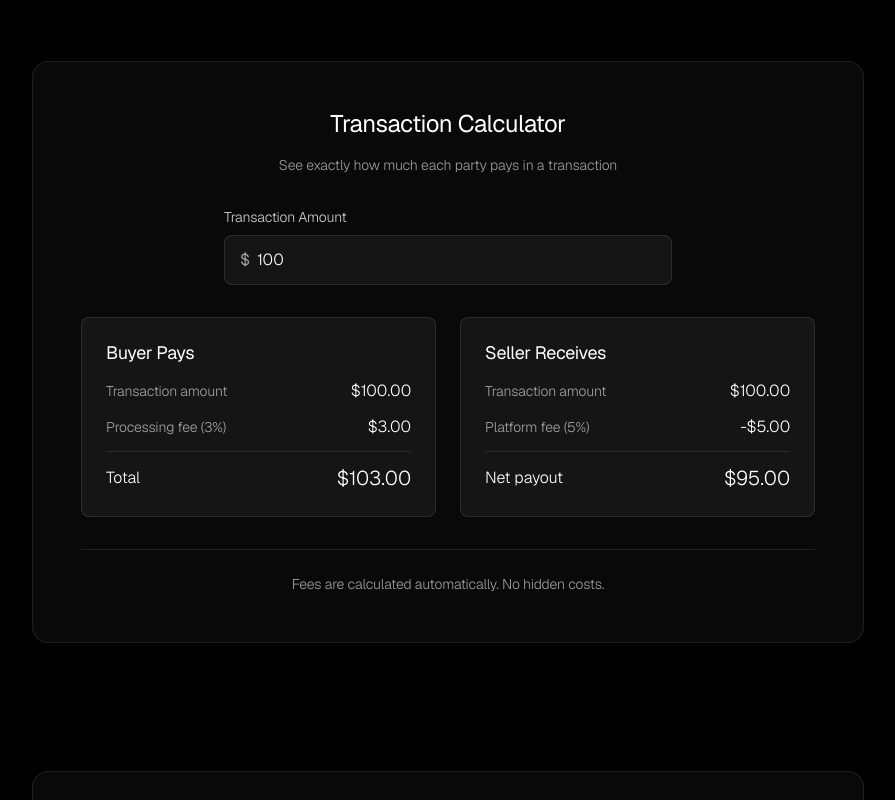
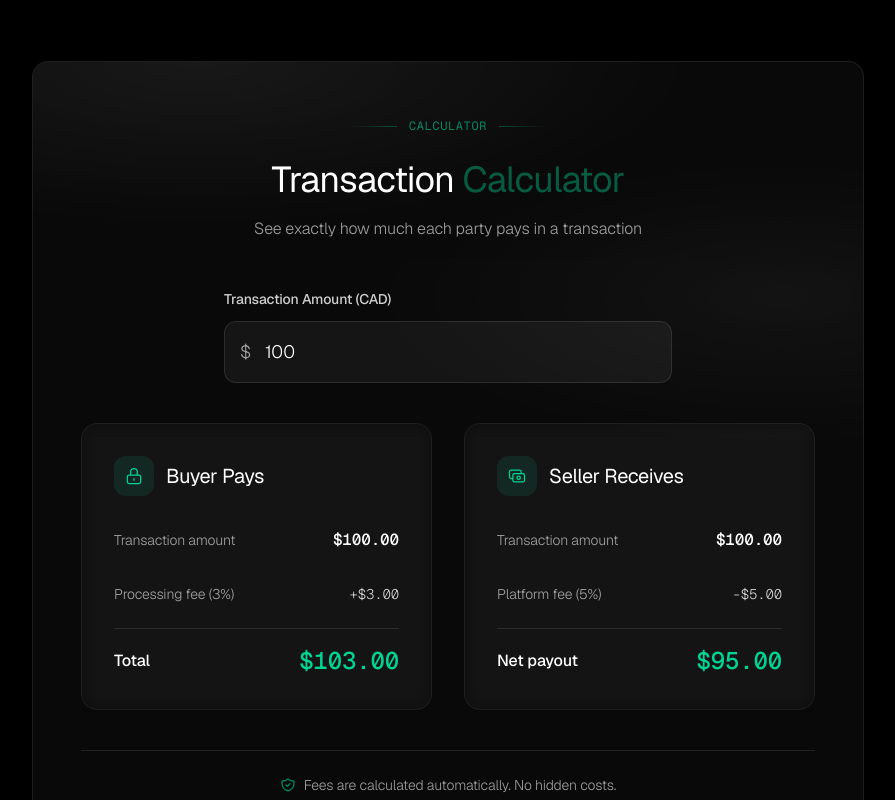
Before and after one commit to nav2424/rift, a Next.js app: page /pricing in a window 1280 px wide. Shown: the part 980-1780 px from the top of the page, without its empty margins (192-1087 px from the left). Built offline with nearby package versions, Linux system fonts and the light colour scheme; no server answers.

Commit message:
Enhance Transaction Calculator: add decorative label, better styling, icons, improved input, premium breakdown cards with hover effects

```diff
--- a/app/pricing/page.tsx
+++ b/app/pricing/page.tsx
@@ -164,20 +164,29 @@ export default function Pricing() {
 
         {/* Transaction Calculator */}
         <section className="relative max-w-4xl mx-auto px-4 sm:px-6 lg:px-8 py-16">
-          <GlassCard className="p-8 lg:p-12">
-            <div className="text-center mb-8">
-              <h2 className="text-2xl font-light text-white mb-4">Transaction Calculator</h2>
-              <p className="text-white/60 font-light text-sm">
+          <GlassCard className="p-8 lg:p-12 glass-highlight">
+            <div className="text-center mb-12">
+              <div className="inline-flex items-center gap-3 mb-6">
+                <div className="h-px w-12 bg-gradient-to-r from-transparent to-emerald-400/30" />
+                <span className="text-xs font-mono text-emerald-400/60 uppercase tracking-wider">
+                  Calculator
+                </span>
+                <div className="h-px w-12 bg-gradient-to-l from-transparent to-emerald-400/30" />
+              </div>
+              <h2 className="text-3xl sm:text-4xl font-medium text-white mb-4 tracking-tight">
+                Transaction <span className="text-emerald-400/40">Calculator</span>
+              </h2>
+              <p className="text-white/60 font-light text-base max-w-xl mx-auto">
                 See exactly how much each party pays in a transaction
               </p>
             </div>
 
-            <div className="max-w-md mx-auto mb-8">
-              <label htmlFor="amount" className="block text-sm font-light text-white/80 mb-2">
-                Transaction Amount
+            <div className="max-w-md mx-auto mb-10">
+              <label htmlFor="amount" className="block text-sm font-medium text-white/80 mb-3">
+                Transaction Amount (CAD)
               </label>
-              <div className="relative">
-                <span className="absolute left-4 top-1/2 transform -translate-y-1/2 text-white/60">$</span>
+              <div className="relative group">
+                <span className="absolute left-4 top-1/2 transform -translate-y-1/2 text-white/60 text-lg font-light">$</span>
                 <input
                   id="amount"
                   type="number"
@@ -185,58 +194,76 @@ export default function Pricing() {
                   step="0.01"
                   value={transactionAmount}
                   onChange={(e) => setTransactionAmount(e.target.value)}
-                  className="w-full pl-8 pr-4 py-3 bg-white/5 border border-white/10 rounded-lg text-white placeholder-white/40 focus:outline-none focus:ring-2 focus:ring-blue-500/50 focus:border-blue-500/50 font-light"
+                  className="w-full pl-10 pr-4 py-4 bg-white/5 border border-white/10 rounded-xl text-white text-lg placeholder-white/40 focus:outline-none focus:ring-2 focus:ring-emerald-400/50 focus:border-emerald-400/50 transition-all font-light hover:bg-white/[0.07] hover:border-white/15"
                   placeholder="100.00"
                 />
+                <div className="absolute inset-0 rounded-xl bg-gradient-to-r from-emerald-400/0 via-emerald-400/5 to-emerald-400/0 opacity-0 group-hover:opacity-100 transition-opacity pointer-events-none" />
               </div>
             </div>
 
-            <div className="grid md:grid-cols-2 gap-6">
+            <div className="grid md:grid-cols-2 gap-6 lg:gap-8">
               {/* Buyer Breakdown */}
-              <div className="bg-white/5 border border-white/10 rounded-lg p-6">
-                <h3 className="text-lg font-light text-white mb-4">Buyer Pays</h3>
-                <div className="space-y-3">
-                  <div className="flex justify-between items-center">
+              <div className="rounded-2xl glass-soft p-6 lg:p-8 border border-white/10 hover:border-white/15 hover:bg-white/[0.025] transition-all duration-300 group">
+                <div className="flex items-center gap-3 mb-6">
+                  <div className="w-10 h-10 rounded-xl bg-emerald-400/10 text-emerald-400 flex items-center justify-center group-hover:bg-emerald-400/15 transition-colors">
+                    <svg className="w-5 h-5" fill="none" stroke="currentColor" viewBox="0 0 24 24">
+                      <path strokeLinecap="round" strokeLinejoin="round" strokeWidth={1.5} d="M12 15v2m-6 4h12a2 2 0 002-2v-6a2 2 0 00-2-2H6a2 2 0 00-2 2v6a2 2 0 002 2zm10-10V7a4 4 0 00-8 0v4h8z" />
+                    </svg>
+                  </div>
+                  <h3 className="text-xl font-medium text-white">Buyer Pays</h3>
+                </div>
+                <div className="space-y-4">
+                  <div className="flex justify-between items-center py-2">
                     <span className="text-white/60 font-light text-sm">Transaction amount</span>
-                    <span className="text-white font-light">${amount.toFixed(2)}</span>
+                    <span className="text-white font-medium font-mono">${amount.toFixed(2)}</span>
                   </div>
-                  <div className="flex justify-between items-center">
+                  <div className="flex justify-between items-center py-2">
                     <span className="text-white/60 font-light text-sm">Processing fee (3%)</span>
-                    <span className="text-white font-light">${buyerProcessingFee.toFixed(2)}</span>
+                    <span className="text-white/80 font-light text-sm font-mono">+${buyerProcessingFee.toFixed(2)}</span>
                   </div>
-                  <div className="border-t border-white/10 pt-3 mt-3">
+                  <div className="border-t border-white/10 pt-4 mt-4">
                     <div className="flex justify-between items-center">
-                      <span className="text-white font-light">Total</span>
-                      <span className="text-xl font-light text-white">${buyerTotal.toFixed(2)}</span>
+                      <span className="text-white font-medium">Total</span>
+                      <span className="text-2xl font-medium text-emerald-400 font-mono">${buyerTotal.toFixed(2)}</span>
                     </div>
                   </div>
                 </div>
               </div>
 
               {/* Seller Breakdown */}
-              <div className="bg-white/5 border border-white/10 rounded-lg p-6">
-                <h3 className="text-lg font-light text-white mb-4">Seller Receives</h3>
-                <div className="space-y-3">
-                  <div className="flex justify-between items-center">
+              <div className="rounded-2xl glass-soft p-6 lg:p-8 border border-white/10 hover:border-white/15 hover:bg-white/[0.025] transition-all duration-300 group">
+                <div className="flex items-center gap-3 mb-6">
+                  <div className="w-10 h-10 rounded-xl bg-emerald-400/10 text-emerald-400 flex items-center justify-center group-hover:bg-emerald-400/15 transition-colors">
+                    <svg className="w-5 h-5" fill="none" stroke="currentColor" viewBox="0 0 24 24">
+                      <path strokeLinecap="round" strokeLinejoin="round" strokeWidth={1.5} d="M17 9V7a2 2 0 00-2-2H5a2 2 0 00-2 2v6a2 2 0 002 2h2m2 4h10a2 2 0 002-2v-6a2 2 0 00-2-2H9a2 2 0 00-2 2v6a2 2 0 002 2zm7-5a2 2 0 11-4 0 2 2 0 014 0z" />
+                    </svg>
+                  </div>
+                  <h3 className="text-xl font-medium text-white">Seller Receives</h3>
+                </div>
+                <div className="space-y-4">
+                  <div className="flex justify-between items-center py-2">
                     <span className="text-white/60 font-light text-sm">Transaction amount</span>
-                    <span className="text-white font-light">${amount.toFixed(2)}</span>
+                    <span className="text-white font-medium font-mono">${amount.toFixed(2)}</span>
                   </div>
-                  <div className="flex justify-between items-center">
+                  <div className="flex justify-between items-center py-2">
                     <span className="text-white/60 font-light text-sm">Platform fee (5%)</span>
-                    <span className="text-white font-light">-${sellerPlatformFee.toFixed(2)}</span>
+                    <span className="text-white/80 font-light text-sm font-mono text-red-400/60">-${sellerPlatformFee.toFixed(2)}</span>
                   </div>
-                  <div className="border-t border-white/10 pt-3 mt-3">
+                  <div className="border-t border-white/10 pt-4 mt-4">
                     <div className="flex justify-between items-center">
-                      <span className="text-white font-light">Net payout</span>
-                      <span className="text-xl font-light text-white">${sellerReceives.toFixed(2)}</span>
+                      <span className="text-white font-medium">Net payout</span>
+                      <span className="text-2xl font-medium text-emerald-400 font-mono">${sellerReceives.toFixed(2)}</span>
                     </div>
                   </div>
                 </div>
               </div>
             </div>
 
-            <div className="mt-8 pt-6 border-t border-white/10 text-center">
-              <p className="text-white/60 font-light text-sm">
+            <div className="mt-10 pt-6 border-t border-white/10 text-center">
+              <p className="text-white/60 font-light text-sm flex items-center justify-center gap-2">
+                <svg className="w-4 h-4 text-emerald-400/60" fill="none" stroke="currentColor" viewBox="0 0 24 24">
+                  <path strokeLinecap="round" strokeLinejoin="round" strokeWidth={2} d="M9 12l2 2 4-4m5.618-4.016A11.955 11.955 0 0112 2.944a11.955 11.955 0 01-8.618 3.04A12.02 12.02 0 003 9c0 5.591 3.824 10.29 9 11.622 5.176-1.332 9-6.03 9-11.622 0-1.042-.133-2.052-.382-3.016z" />
+                </svg>
                 Fees are calculated automatically. No hidden costs.
               </p>
             </div>
```
